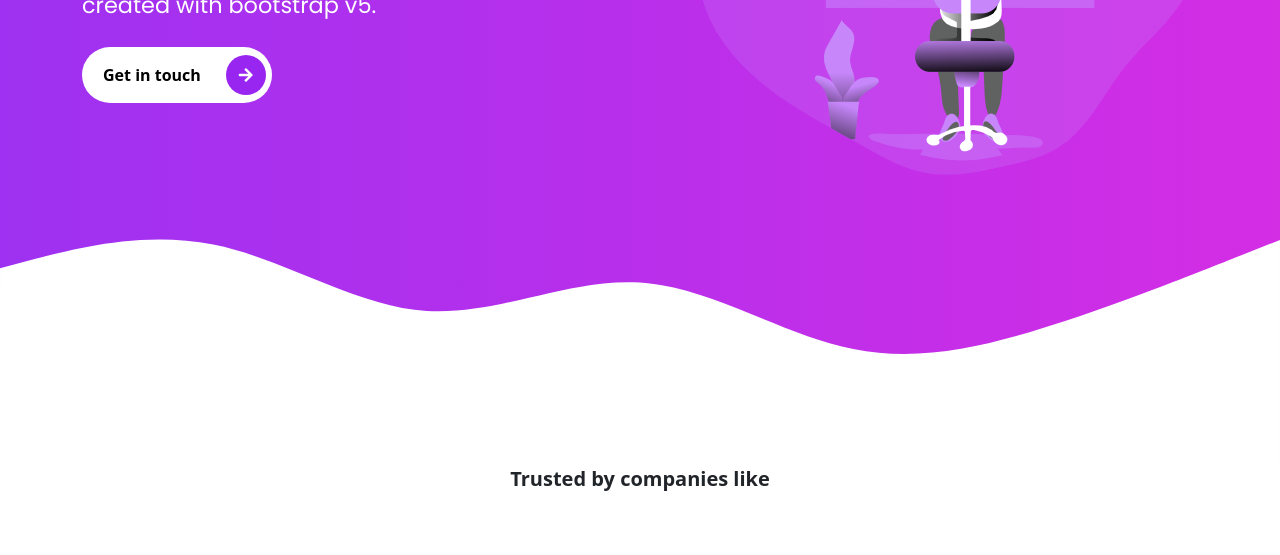
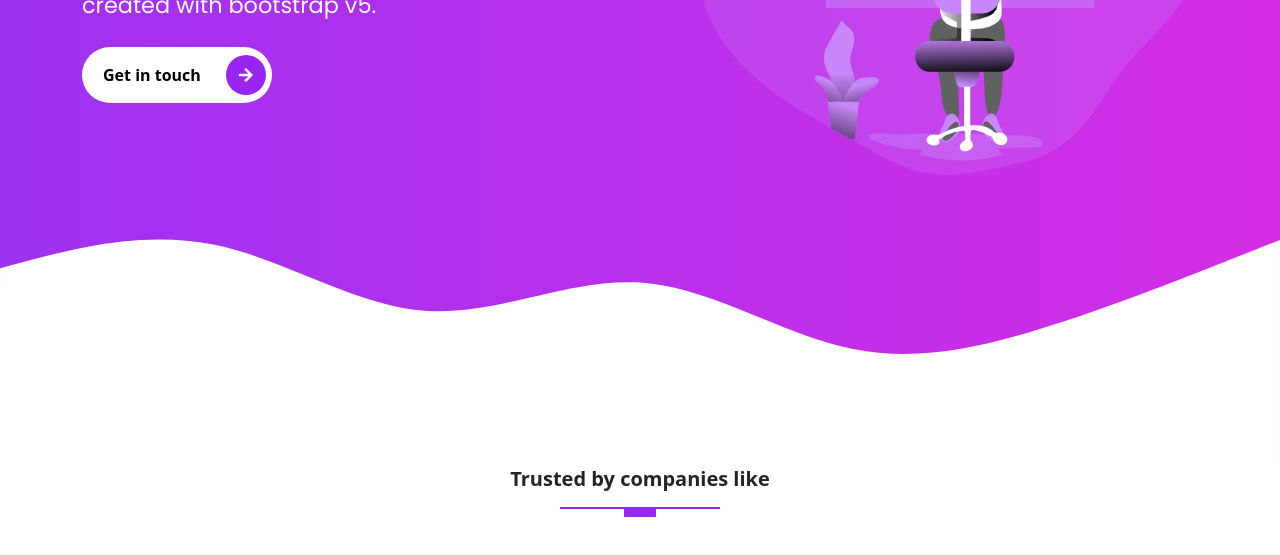
Before and after one commit to Abdulbosit-AiM/bootstrap5-sass, a website: page index.html in a window 1280 px wide. Shown: the part 477-1032 px from the top of the page. Before the commit the page ends 984 px from the top, so only its background shows below. Drawn offline with Linux system fonts and the light colour scheme.

Commit message:
add 2 lines under text

```diff
--- a/index.html
+++ b/index.html
@@ -91,6 +91,7 @@
       <div class="container">
         <div class="row text-center">
           <h4 class="fw-bold lead mb-3">Trusted by companies like</h4>
+          <div class="heading-line mb-5"></div>
         </div>
       </div>
     </section>
--- a/scss/components/_typography.scss
+++ b/scss/components/_typography.scss
@@ -24,3 +24,24 @@
     }
 
 }
+
+// heading line
+
+.heading-line::before {
+    content: '';
+    width: 10rem;
+    height: 0.1rem;
+    display: block;
+    margin: 0 auto;
+    background-color: $primary;
+}
+
+.heading-line::after {
+    content: '';
+    width: 2rem;
+    padding-top: 0.5rem;
+    height: 0.2rem;
+    display: block;
+    margin: 0 auto 1rem;
+    background-color: $primary;
+}
```
Also changed, not shown: assets/css/style.css, 1 other file.
